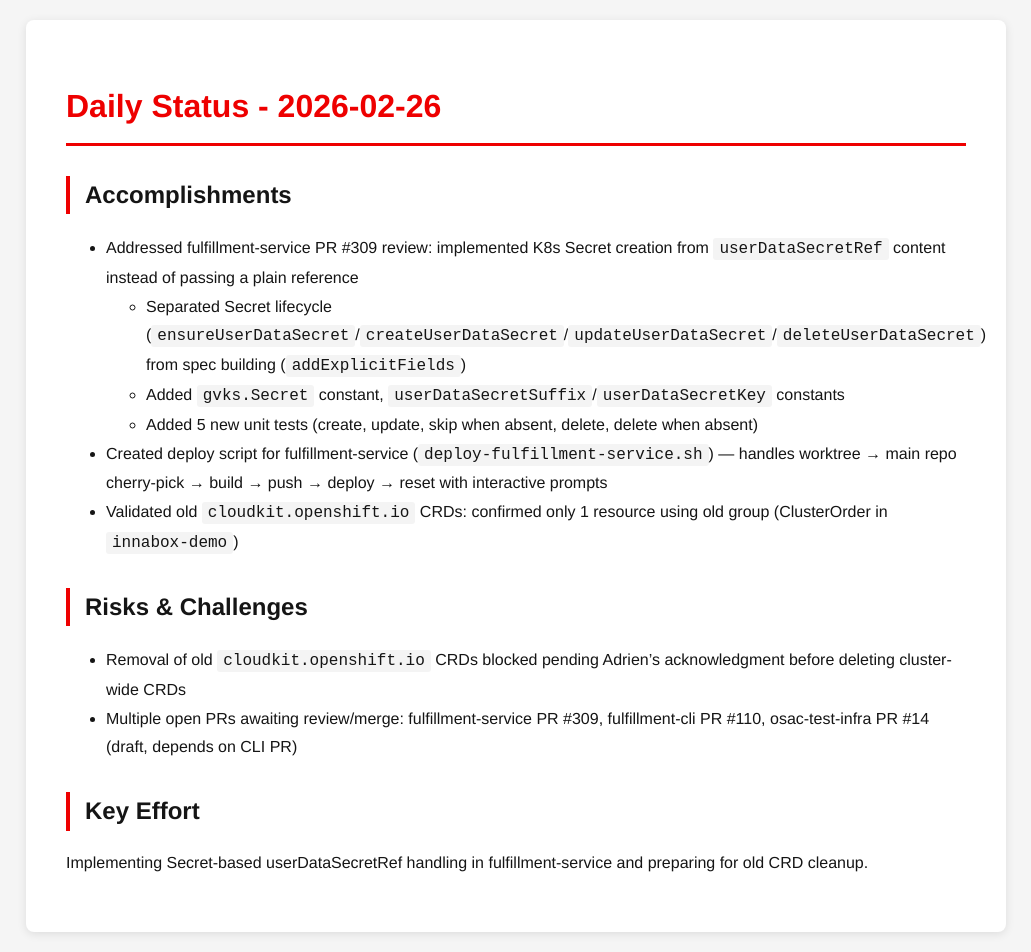
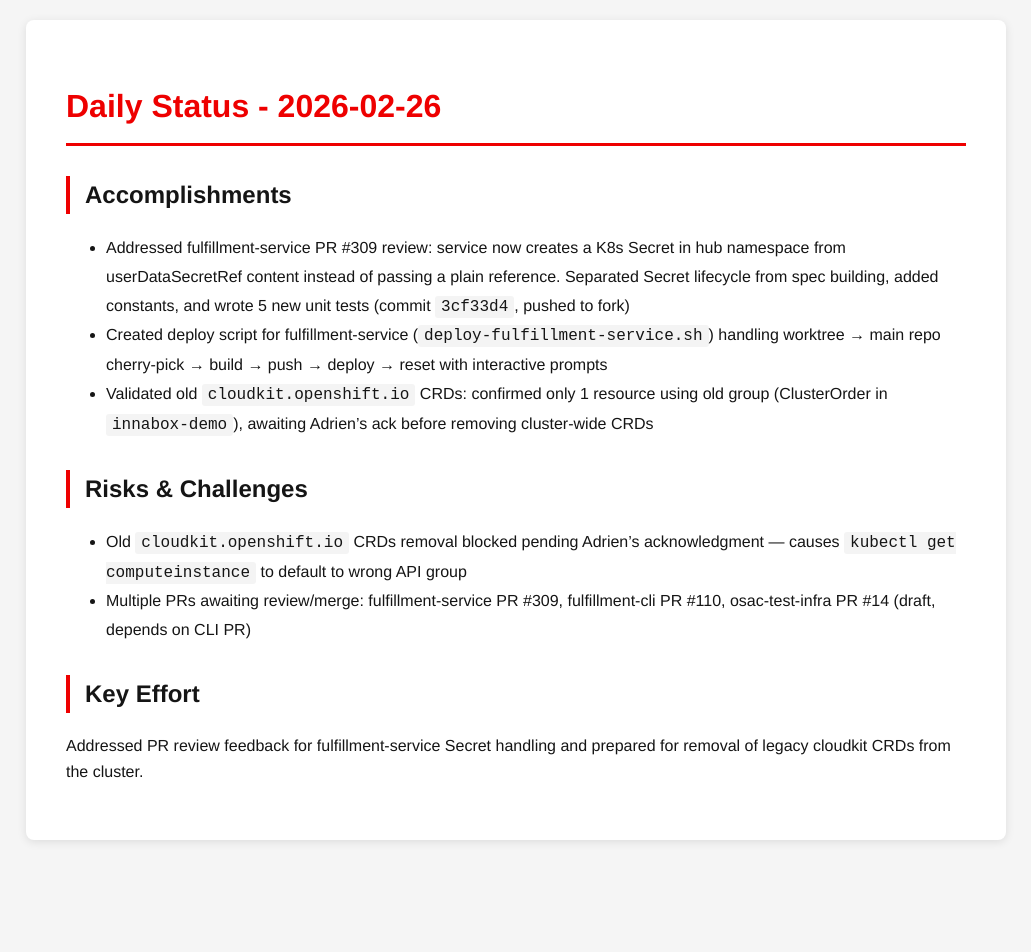
Before and after one commit to tzvatot/daily-status, a Jekyll site: the page built from 2026-02-26.md, in a window 1280 px wide. Shown: the whole page, without its empty margins (124-1155 px from the left). Built offline with Jekyll 4.4.1, drawn with Linux system fonts in a browser that asks for light colours; after the commit the page ends 900 px from its top, so only the background shows below that.

Commit message:
Daily status update - 2026-02-26

```diff
--- a/2026-02-26.md
+++ b/2026-02-26.md
@@ -8,18 +8,15 @@
 
 ## Accomplishments
 
-- Addressed fulfillment-service PR #309 review: implemented K8s Secret creation from `userDataSecretRef` content instead of passing a plain reference
-  - Separated Secret lifecycle (`ensureUserDataSecret`/`createUserDataSecret`/`updateUserDataSecret`/`deleteUserDataSecret`) from spec building (`addExplicitFields`)
-  - Added `gvks.Secret` constant, `userDataSecretSuffix`/`userDataSecretKey` constants
-  - Added 5 new unit tests (create, update, skip when absent, delete, delete when absent)
-- Created deploy script for fulfillment-service (`deploy-fulfillment-service.sh`) — handles worktree → main repo cherry-pick → build → push → deploy → reset with interactive prompts
-- Validated old `cloudkit.openshift.io` CRDs: confirmed only 1 resource using old group (ClusterOrder in `innabox-demo`)
+- Addressed fulfillment-service PR #309 review: service now creates a K8s Secret in hub namespace from userDataSecretRef content instead of passing a plain reference. Separated Secret lifecycle from spec building, added constants, and wrote 5 new unit tests (commit `3cf33d4`, pushed to fork)
+- Created deploy script for fulfillment-service (`deploy-fulfillment-service.sh`) handling worktree → main repo cherry-pick → build → push → deploy → reset with interactive prompts
+- Validated old `cloudkit.openshift.io` CRDs: confirmed only 1 resource using old group (ClusterOrder in `innabox-demo`), awaiting Adrien's ack before removing cluster-wide CRDs
 
 ## Risks & Challenges
 
-- Removal of old `cloudkit.openshift.io` CRDs blocked pending Adrien's acknowledgment before deleting cluster-wide CRDs
-- Multiple open PRs awaiting review/merge: fulfillment-service PR #309, fulfillment-cli PR #110, osac-test-infra PR #14 (draft, depends on CLI PR)
+- Old `cloudkit.openshift.io` CRDs removal blocked pending Adrien's acknowledgment — causes `kubectl get computeinstance` to default to wrong API group
+- Multiple PRs awaiting review/merge: fulfillment-service PR #309, fulfillment-cli PR #110, osac-test-infra PR #14 (draft, depends on CLI PR)
 
 ## Key Effort
 
-Implementing Secret-based userDataSecretRef handling in fulfillment-service and preparing for old CRD cleanup.
+Addressed PR review feedback for fulfillment-service Secret handling and prepared for removal of legacy cloudkit CRDs from the cluster.
```
